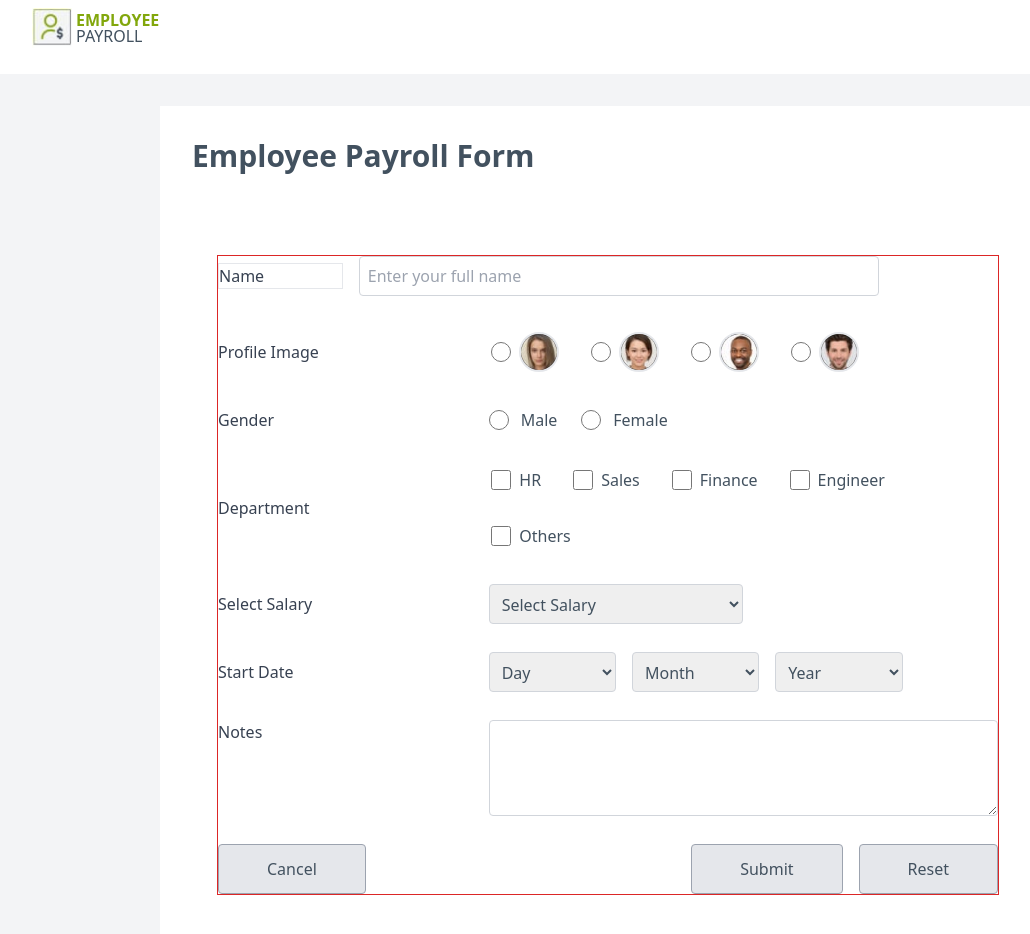
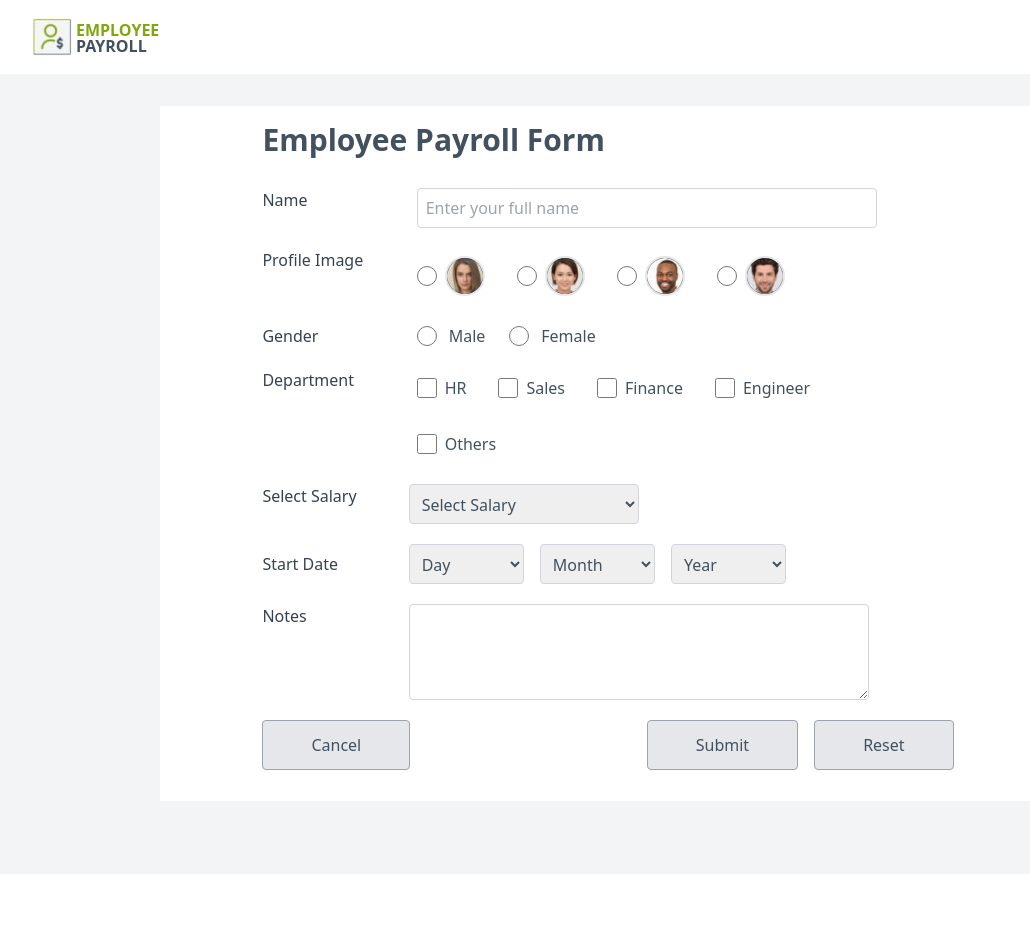
Before and after one commit to sparshyadav/Employee-Payroll-React, a React (Vite) app: page /registration in a window 1280 px wide. Shown: the top 934 px of the page, without its empty margins (32-1062 px from the left). After the commit the page ends 874 px from the top, so only its background shows below. Built offline with nearby package versions, Linux system fonts and the light colour scheme.

Commit message:
[Sparsh] Delete: Unnecessary Comments Removed

```diff
--- a/db.json
+++ b/db.json
@@ -24,31 +24,6 @@
       "salary": "₹30,000",
       "startDate": "09-06-2023",
       "notes": ""
-    },
-    {
-      "id": "593b",
-      "name": "Raghav Khattar ",
-      "profileImage": "/Assets/person3.jpeg",
-      "gender": "male",
-      "departments": [
-        "sales",
-        "engineer"
-      ],
-      "salary": "₹20,000",
-      "startDate": "15-09-2024",
-      "notes": ""
-    },
-    {
-      "id": "ca17",
-      "name": "Vishu",
-      "profileImage": "/Assets/person1.jpeg",
-      "gender": "male",
-      "departments": [
-        "HR"
-      ],
-      "salary": "₹30,000",
-      "startDate": "04-03-2023",
-      "notes": ""
     }
   ]
 }
--- a/src/Component/Header/Header.jsx
+++ b/src/Component/Header/Header.jsx
@@ -21,12 +21,12 @@ const Header = () => {
 
   return (
     <header className="w-full h-[9.25vh] bg-white relative">
-      <div className="flex justify-between items-center px-[5%] py-2">
+      <div className="flex justify-between items-center px-[5%] h-[100%] pt-[2px]">
         <div className="flex gap-1 items-center">
           <img src={logo} alt="logo" className="w-10 h-10" />
           <a href="/dashboard" className="no-underline">
             <p className="font-bold text-[#82A70C]">EMPLOYEE</p>
-            <p className="text-[#42515F] mt-[-8px]">PAYROLL</p>
+            <p className="text-[#42515F] mt-[-8px] font-bold">PAYROLL</p>
           </a>
         </div>
 
--- a/src/Component/Register/Registration.jsx
+++ b/src/Component/Register/Registration.jsx
@@ -64,21 +64,14 @@ class Registration extends Component {
 
     try {
       if (isEdit) {
-        const response = await axios.put(`http://localhost:3001/EmpList/${id}`, employeeData);
-        if (response.status === 200) {
-          alert('Employee updated successfully!');
-        }
+        await axios.put(`http://localhost:3001/EmpList/${id}`, employeeData);
       } else {
-        const response = await axios.post('http://localhost:3001/EmpList', employeeData);
-        if (response.status === 201) {
-          alert('Employee added successfully!');
-        }
+        await axios.post('http://localhost:3001/EmpList', employeeData);
       }
       this.handleReset();
       this.props.navigate('/dashboard');
     } catch (error) {
       console.error('Submission error:', error);
-      alert(`Something went wrong while ${isEdit ? 'updating' : 'saving'} employee data.`);
     }
   };
 
@@ -120,27 +113,30 @@ class Registration extends Component {
         <main className="flex flex-col items-center w-full min-h-screen">
           <div className="w-full bg-gray-100 !p-8 flex-1 justify-center items-center">
             <form
-              className="max-w-4xl mx-auto bg-white !p-8 flex flex-col gap-14 text-[#42515F]"
+              className="items-center max-w-4xl mx-auto bg-white !p-4 flex flex-col gap-[15px] text-[#42515F]"
               id="employeeForm"
             >
-              <h2 className="text-3xl font-bold text-[#42515F] capitalize">
-                {isEdit ? 'Update Employee' : 'Employee Payroll Form'}
-              </h2>
-              <div className="flex flex-col gap-7 border border-red-600 !m-[25px]">
-                <div className="flex items-center gap-4 flex-col md:flex-row">
+              <div className='w-[80%] max-[550px]:w-[100%]'>
+                <h2 className="text-3xl font-bold text-[#42515F] capitalize !text-left">
+                  {isEdit ? 'Update Employee' : 'Employee Payroll Form'}
+                </h2>
+              </div>
+              <div className="min-w-[80%] flex flex-col gap-5 !m-[15px] max-[525px]:w-[100%] max-[525px]:!m-0">
+                <div className="flex gap-4 flex-col md:flex-row">
                   <label
                     htmlFor="name"
-                    className="min-w-[16%] border flex justify-start md:!text-left font-medium text-gray-700 transition-all duration-300">
+                    className="min-w-[20%] text-left md:text-left text-gray-700 font-medium"
+                  >
                     Name
                   </label>
                   <div className="w-full md:w-2/3">
                     <input
                       type="text"
+                      required
                       id="name"
                       name="name"
                       value={name}
                       onChange={this.handleInputChange}
-                      required
                       pattern="[A-Za-z\s]+"
                       title="Only letters are allowed"
                       placeholder="Enter your full name"
@@ -152,8 +148,8 @@ class Registration extends Component {
                   </div>
                 </div>
 
-                <div className="flex items-center gap-2 flex-col md:flex-row">
-                  <label className="flex justify-start w-full md:w-1/3 text-left md:text-right font-medium text-gray-700">
+                <div className="flex  gap-2 flex-col md:flex-row">
+                  <label className="min-w-[20%] flex justify-start  text-left md:text-right font-medium text-gray-700">
                     Profile Image
                   </label>
                   <div className="w-full md:w-2/3 flex flex-wrap justify-center md:justify-start gap-4">
@@ -169,6 +165,7 @@ class Registration extends Component {
                       >
                         <input
                           type="radio"
+                          required
                           name="profileImage"
                           value={img.value}
                           checked={profileImage === img.value}
@@ -186,8 +183,8 @@ class Registration extends Component {
                   </div>
                 </div>
 
-                <div className="flex items-center gap-4 md:flex-row flex-col">
-                  <div className="md:w-1/3 w-full text-gray-700 font-medium">
+                <div className="flex gap-4 md:flex-row flex-col">
+                  <div className="min-w-[20%] text-gray-700 font-medium">
                     <label>Gender</label>
                   </div>
                   <div className="flex gap-6 md:w-2/3 w-full md:flex-row">
@@ -207,11 +204,11 @@ class Registration extends Component {
                   </div>
                 </div>
 
-                <div className="flex items-center gap-2 flex-col md:flex-row">
-                  <label className="flex justify-start w-full md:w-1/3 text-left md:text-right font-medium text-gray-700">
+                <div className="flex gap-2 flex-col md:flex-row">
+                  <label className="flex justify-start min-w-[20%] text-left md:text-right font-medium text-gray-700">
                     Department
                   </label>
-                  <div className="flex gap-4 md:w-2/3 md:flex-row flex-wrap justify-center md:justify-start">
+                  <div className="w-[100%] flex gap-4 md:w-[75%] md:flex-row flex-wrap justify-center md:justify-start">
                     {['HR', 'sales', 'finance', 'engineer', 'others'].map((dept) => (
                       <label
                         key={dept}
@@ -231,9 +228,9 @@ class Registration extends Component {
                   </div>
                 </div>
 
-                <div className="flex items-center gap-4 md:flex-row flex-col">
-                  <label htmlFor="salary" className="w-full md:w-1/3 font-medium text-gray-700">Select Salary</label>
-                  <div className="md:w-2/3 w-full">
+                <div className="flex gap-2 md:flex-row flex-col">
+                  <label htmlFor="salary" className="min-w-[20%] font-medium text-gray-700">Select Salary</label>
+                  <div className="md:w-2/3 w-full ">
                     <select
                       id="salary"
                       name="salary"
@@ -250,8 +247,8 @@ class Registration extends Component {
                   </div>
                 </div>
 
-                <div className="flex items-center gap-4 md:flex-row flex-col">
-                  <label className="w-full md:w-1/3 font-medium text-gray-700">Start Date</label>
+                <div className="flex items-center gap-2 md:flex-row flex-col">
+                  <label className="min-w-[20%] font-medium text-gray-700">Start Date</label>
                   <div className="flex gap-4 md:w-2/3 w-full flex-col md:flex-row">
                     <select
                       id="day"
@@ -302,14 +299,14 @@ class Registration extends Component {
                   </div>
                 </div>
 
-                <div className="flex gap-4 md:flex-row flex-col">
-                  <label className="w-1/3 font-medium text-gray-700" htmlFor="notes">Notes</label>
+                <div className="flex gap-2 md:flex-row flex-col">
+                  <label className="min-w-[20%] font-medium text-gray-700" htmlFor="notes">Notes</label>
                   <textarea
                     id="notes"
                     name="notes"
                     value={notes}
                     onChange={this.handleInputChange}
-                    className="w-full md:w-2/3 h-24 p-2 border border-gray-300 rounded"
+                    className="w-full md:w-2/3 h-24 border border-gray-300 rounded"
                   />
                 </div>
 
```
Also changed, not shown: .scannerwork/report-task.txt, 1 other file (tests, documents, lock files or other folders).
